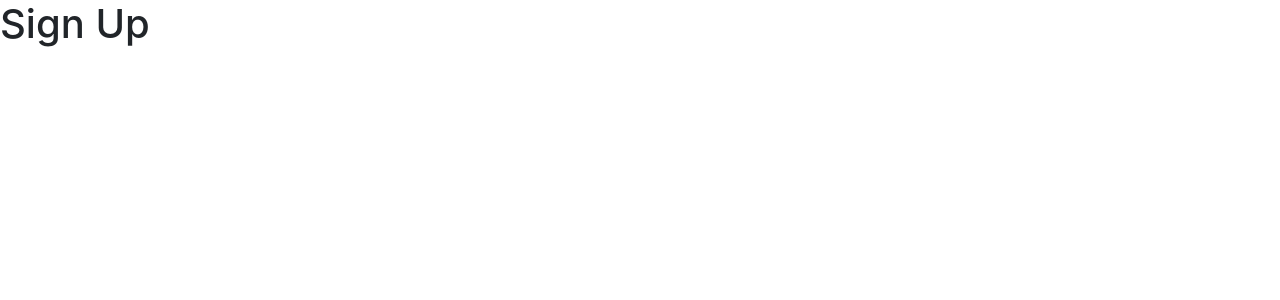
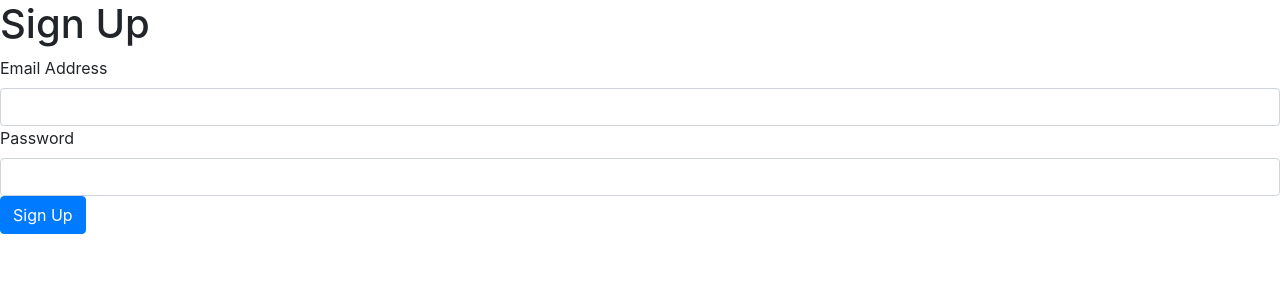
Before and after one commit to pratikg17/client-ticketing, a Next.js app: page /auth/signup in a window 1280 px wide. Shown: the top 300 px of the page. Built offline with nearby package versions, Linux system fonts and the light colour scheme.

Commit message:
Auth Sign up

```diff
--- a/pages/auth/signup.js
+++ b/pages/auth/signup.js
@@ -2,6 +2,13 @@
   return (
     <form>
       <h1>Sign Up</h1>
+      <div className="form-group">
+        <label>Email Address</label>
+        <input className="form-control"></input>
+        <label>Password</label>
+        <input className="form-control" type="password"></input>
+        <button className="btn btn-primary">Sign Up</button>
+      </div>
     </form>
   );
 };
```
